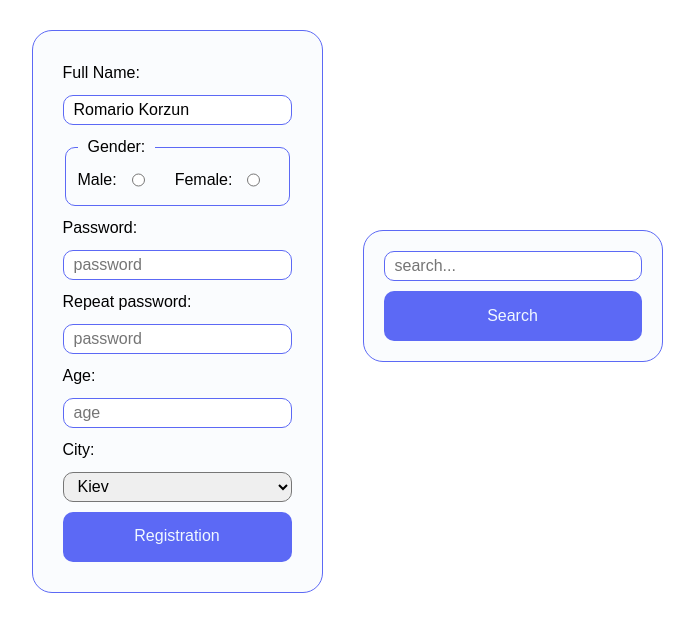
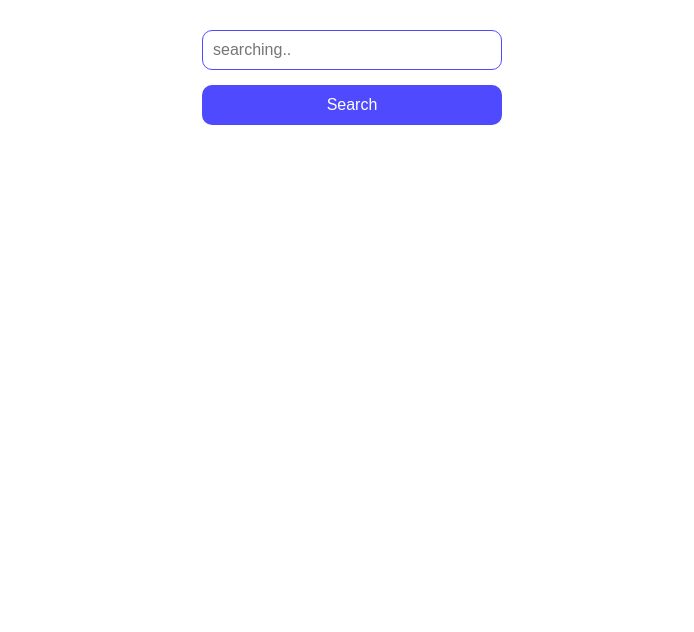
Before and after one commit to mrkorzun/react, a React (Vite) app: page / in a window 1280 px wide. Shown: the top 632 px of the page, without its empty margins (288-982 px from the left). Built offline with nearby package versions, Linux system fonts and the light colour scheme.

Commit message:
практикуюсь с формами и ответами из сервеса

```diff
--- a/package.json
+++ b/package.json
@@ -19,7 +19,7 @@
   },
   "devDependencies": {
     "@babel/core": "^7.29.7",
-    "@eslint/js": "^10.0.1",
+    "@eslint/js": "^9.39.5",
     "@rolldown/plugin-babel": "^0.2.3",
     "@types/babel__core": "^7.20.5",
     "@types/node": "^24.13.3",
@@ -32,7 +32,7 @@
     "eslint-plugin-react-refresh": "^0.5.6",
     "globals": "^17.12.0",
     "typescript": "~6.0.2",
-    "typescript-eslint": "^8.69.0",
+    "typescript-eslint": "^8.14.0",
     "vite": "^8.3.0"
   }
 }
--- a/src/components/Form2/App.tsx
+++ b/src/components/Form2/App.tsx
@@ -0,0 +1,24 @@
+import { useState } from "react";
+import css from "./App.module.css";
+import FormQuery from "./FormQuery/FormQuery";
+import { takeArticle } from "./services/service";
+import type { Article } from "./types/types";
+
+const App = () => {
+  const [article, setArticle] = useState<Article[]>([]);
+  const handleQuery = async (query: string) => {
+    try {
+      const data = await takeArticle(query);
+      setArticle(data);
+    } catch (error) {
+      console.log(error);
+    }
+  };
+  return (
+    <div className={css["app"]}>
+      <FormQuery onSubmit={handleQuery} />
+    </div>
+  );
+};
+
+export default App;
--- /dev/null
+++ b/src/components/Form2/FormQuery/FormQuery.module.css
@@ -0,0 +1,35 @@
+.f {
+  display: flex;
+  flex-direction: column;
+
+  width: 300px;
+
+  margin: 30px auto;
+  gap: 15px;
+}
+
+input {
+  height: 40px;
+  padding-left: 10px;
+  border-radius: 10px;
+  outline: none;
+  border: 1px solid #504aff;
+}
+
+input:focus {
+  border: 2px solid #504aff;
+  padding-left: 9px;
+}
+
+button {
+  cursor: pointer;
+  height: 40px;
+  background-color: #504aff;
+  border-radius: 10px;
+  color: #fff;
+  border: none;
+}
+
+button:hover {
+  background-color: #8480f7;
+}
--- a/src/components/Form2/FormQuery/FormQuery.tsx
+++ b/src/components/Form2/FormQuery/FormQuery.tsx
@@ -0,0 +1,22 @@
+import css from "./FormQuery.module.css";
+
+interface FormQueryProps {
+  onSubmit: (query: string) => void;
+}
+
+const FormQuery = ({ onSubmit }: FormQueryProps) => {
+  const handleSubmit = (formData: FormData) => {
+    const query = formData.get("search") as string;
+    onSubmit(query);
+  };
+  return (
+    <>
+      <form action={handleSubmit} className={css["f"]}>
+        <input type="text" name="search" placeholder="searching.." />
+        <button type="submit">Search</button>
+      </form>
+    </>
+  );
+};
+
+export default FormQuery;
--- a/src/components/Form2/services/service.ts
+++ b/src/components/Form2/services/service.ts
@@ -0,0 +1,16 @@
+import axios from "axios";
+import type { Article } from "../types/types";
+
+interface ArticleResponse {
+  hits: Article[];
+}
+
+export const takeArticle = async (query: string, perPage = 10) => {
+  const res = await axios.get<ArticleResponse>(
+    "https://hn.algolia.com/api/v1/search",
+    {
+      params: { query, hitsPerPage: perPage },
+    },
+  );
+  return res.data.hits;
+};
--- a/src/components/Form2/types/types.ts
+++ b/src/components/Form2/types/types.ts
@@ -0,0 +1,5 @@
+export interface Article {
+  title: string;
+  url: string;
+  objectID: string;
+}
--- a/src/main.tsx
+++ b/src/main.tsx
@@ -3,7 +3,7 @@ import ReactDOM from "react-dom/client";
 import "modern-normalize";
 import "./components/Theory-pr/global.css";
 
-import App from "./components/Forms/App";
+import App from "./components/Form2/App";
 
 ReactDOM.createRoot(document.getElementById("root")!).render(
   <React.StrictMode>
```
Also changed, not shown: src/components/Form2/FormQuery/FormQuery.nodule.css (deleted), 1 other file (tests, documents, lock files or other folders).
